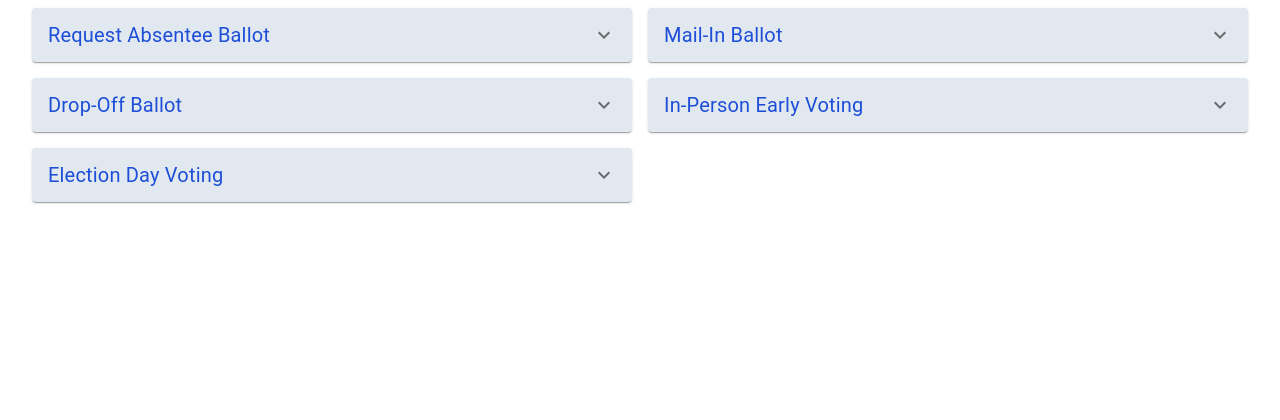
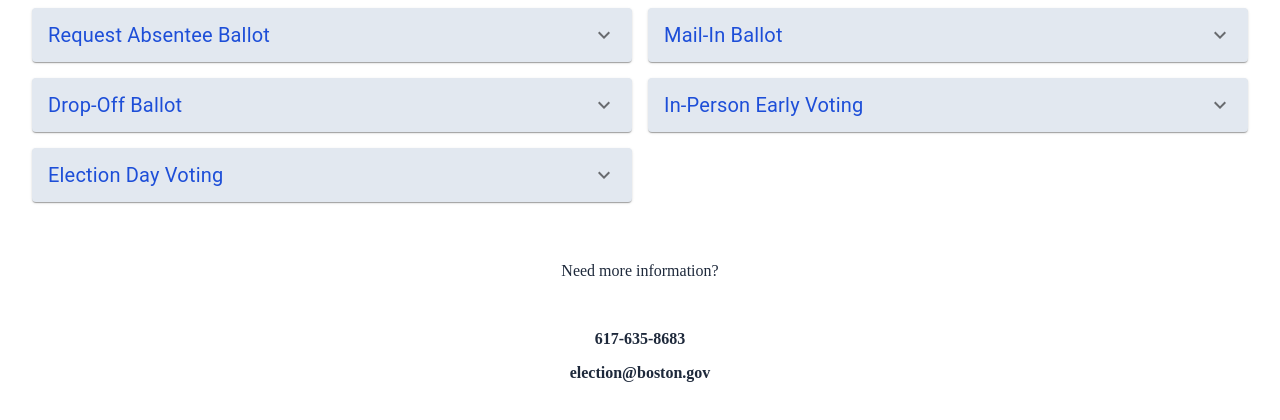
Before and after one commit to BU-Spark/pitne-voter-app, a Next.js app in the folder client/: page /earlyVoting/DropDownInfo in a window 1280 px wide. Shown: the top 420 px of the page. Built offline with nearby package versions, Linux system fonts and the light colour scheme.

Commit message:
need more info section

```diff
--- a/client/src/pages/earlyVoting/DropDownInfo.tsx
+++ b/client/src/pages/earlyVoting/DropDownInfo.tsx
@@ -47,6 +47,7 @@ const dropdownData = [
 
 const DropDownInfo = () => {
   return (
+    <>
     <Grid container spacing={2} style={{paddingLeft: '24px', paddingRight: '24px'}}>
       {dropdownData.map((item, index) => (
         <Grid item xs={12} sm={12} md={6} key={index}>
@@ -126,6 +127,12 @@ const DropDownInfo = () => {
         </Grid>
         ))}
     </Grid>
+    <div style={{textAlign: 'center', marginTop: '60px', color: '#1e293b'}}>
+        <p>Need more information?</p><br/>
+        <p><strong>617-635-8683</strong></p>
+        <p><strong>election@boston.gov</strong></p>
+    </div>
+    </>
   );
 };
 
```
